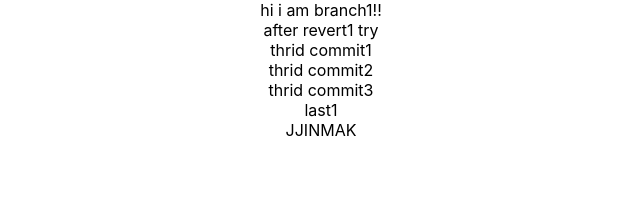
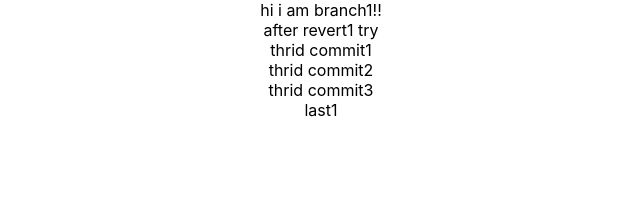
Before and after one commit to WooJuJang/git, a React (Create React App) app in the folder client/: page / in a window 1280 px wide. Shown: the top 210 px of the page, without its empty margins (319-959 px from the left). Built offline with nearby package versions, Linux system fonts and the light colour scheme.

Commit message:
Revert "real last"
This reverts commit 8e1d386333a8e4e9810874fb571c82c8a8061558.

```diff
--- a/client/src/App.tsx
+++ b/client/src/App.tsx
@@ -10,7 +10,6 @@ function App() {
       <div>thrid commit2</div>
       <div>thrid commit3</div>
       <div>last1</div>
-      <div>JJINMAK</div>
     </div>
   );
 }
```
